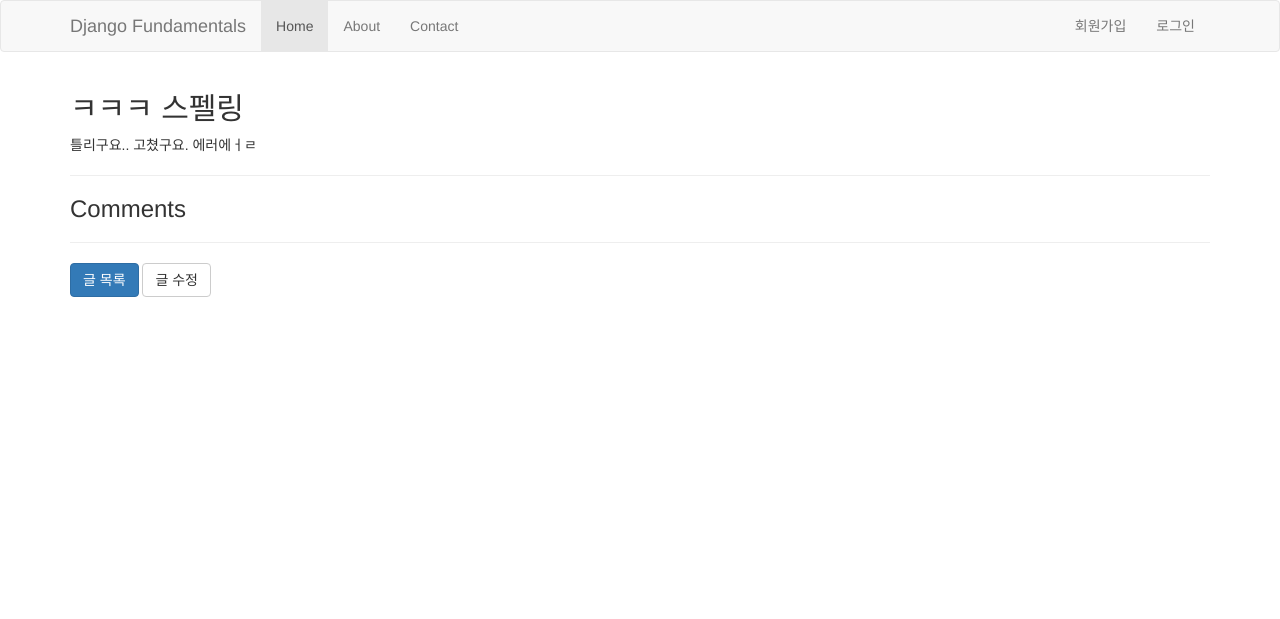
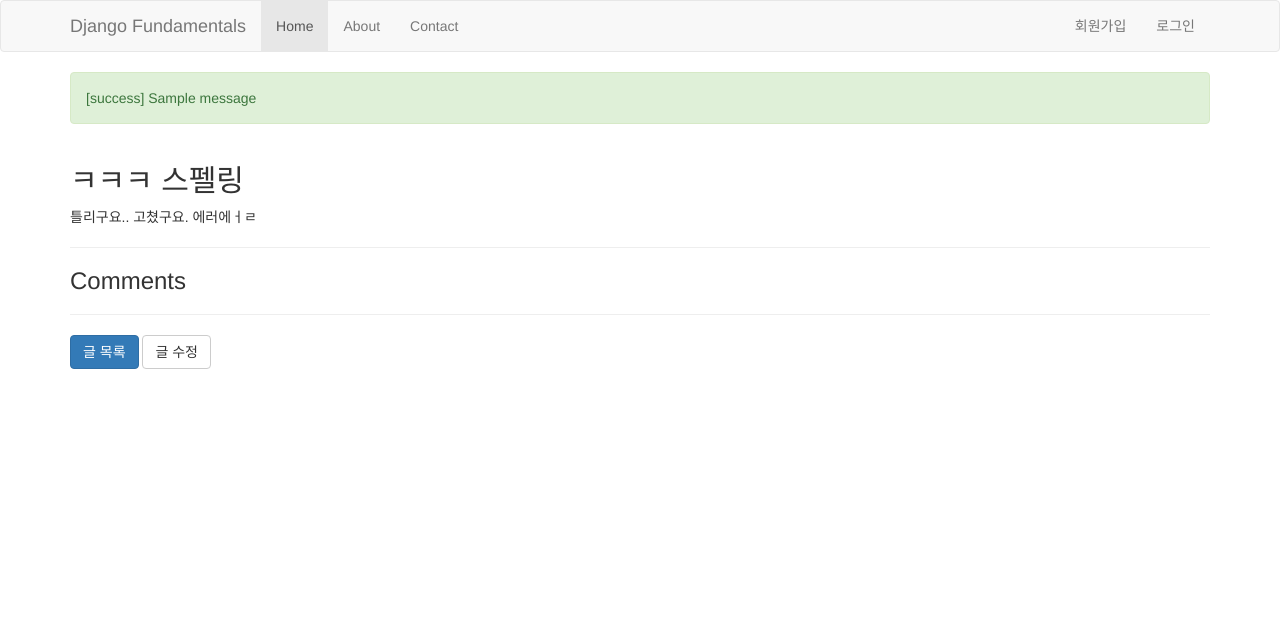
Before and after one commit to pitachips/DjangoFundamentals, a Django app: page /blog/1014/ in a window 1280 px wide. Shown: the top 619 px of the page. Run offline with Django 3.2, Linux system fonts and the light colour scheme; data comes from the database, SQL or seed files in the repository; both versions use the stored data as it was after the commit; tables that the repository leaves empty hold one stand-in row (values such as "Sample post"); one stand-in notice (Sample message) is shown; some libraries are stand-ins or nearby versions.

Commit message:
#25 message framework 활용, (및 lnglat validator minor 수정)

```diff
--- a/djangofundamentals/blog/models.py
+++ b/djangofundamentals/blog/models.py
@@ -8,7 +8,7 @@ from django.forms import ValidationError
 # validation function은 value 하나를 인자로 받으며,
 # return 값이 아니라 오류가 있을 경우 raise Error가 필요한 형태
 def lnglat_validator(value):
-    if not re.match(r'^([+-]?\d+.?\d+),\s?([+-]?\d+.?\d+)$', value):  #\s?는 띄어쓰기가 0 또는 1개 있음을 의미
+    if not re.match(r'^([+-]?\d+.?\d*),\s?([+-]?\d+.?\d*)$', value):  #\s?는 띄어쓰기가 0 또는 1개 있음을 의미
         raise ValidationError('Invalid lnglat')
 
 
--- a/djangofundamentals/blog/views.py
+++ b/djangofundamentals/blog/views.py
@@ -36,11 +36,18 @@ def post_detail(request, id):
 from .forms import PostForm
 from django.shortcuts import redirect
 
+from django.contrib import messages
+
 def post_new(request):
     if request.method == 'POST':
         form = PostForm(request.POST, request.FILES)
         if form.is_valid():
             post = form.save()
+            # Message Framework를 이용하는 방법1(전통)
+            messages.add_message(request, messages.SUCCESS, '새 글이 등록되었습니다!')
+            # Message Framework를 이용하는 방법2(shortcut)
+            messages.success(request, '새 글이 등록되었습니다!!')
+            # message는 redirect 이전에 보내져야 함!
             return redirect(post)    # success_url 아니면 get_absolute_url 경로로 순차적으로 감
     else:
         form = PostForm()
@@ -57,6 +64,8 @@ def post_edit(request, id):
         form = PostForm(request.POST, request.FILES, instance=post)
         if form.is_valid():
             post = form.save()
+            # messages.error(request, '에러에러')
+            messages.success(request, '성공적으로 수정되었습니다')
             return redirect(post)    # success_url 아니면 get_absolute_url 경로로 순차적으로 감
     else:
         form = PostForm(instance=post)
--- a/djangofundamentals/djangofundamentals/templates/layout.html
+++ b/djangofundamentals/djangofundamentals/templates/layout.html
@@ -56,6 +56,17 @@
         </div>
     </nav>
 
+    {% if messages %}   <!-- 항상 스펠링 주의... -->
+        <div class="container">
+            {% for message in messages %}
+                <div class="alert alert-{{ message.tags }}">
+                    [{{ message.tags }}]
+                    {{ message.message }}
+                </div>
+            {% endfor %}
+        </div>
+    {% endif %}
+
     {% block content %}
     {% endblock %}
 
```
Also changed, not shown: djangofundamentals/djangofundamentals/settings.py (+9 -0 lines), djangofundamentals/db.sqlite3.
